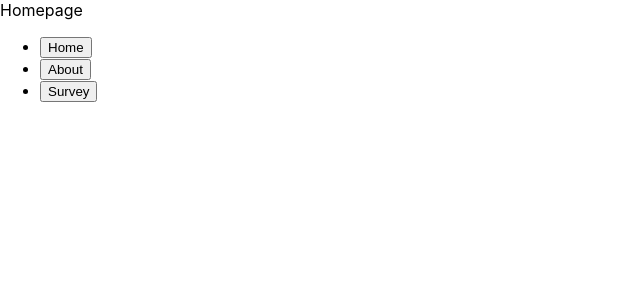
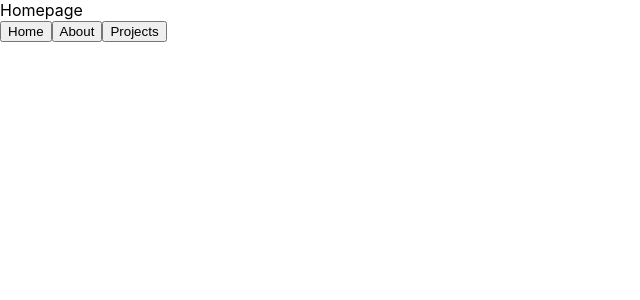
Before and after one commit to okarney/personal-website, a React (Create React App) app: page /#/ in a window 1280 px wide. Shown: the top 300 px of the page, without its empty margins (0-640 px from the left). Built offline with nearby package versions, Linux system fonts and the light colour scheme.

Commit message:
small adjustments

```diff
--- a/src/Components/Homepage.tsx
+++ b/src/Components/Homepage.tsx
@@ -32,11 +32,11 @@ const goToHome = () => {
         <span>Homepage</span>
 
         <div>
-          <ul>
-            <li><Button className="BasicButton" onClick={goToHome}> Home </Button></li>
-            <li><Button className="BasicButton" onClick={goToAbout}> About </Button></li>
-            <li><Button className="BasicButton" onClick={goToProjects}> Survey </Button></li>
-          </ul>
+
+            <Button className="BasicButton" onClick={goToHome}> Home </Button>
+            <Button className="BasicButton" onClick={goToAbout}> About </Button>
+            <Button className="BasicButton" onClick={goToProjects}> Projects </Button>
+
         </div>
       </div>
 
```
